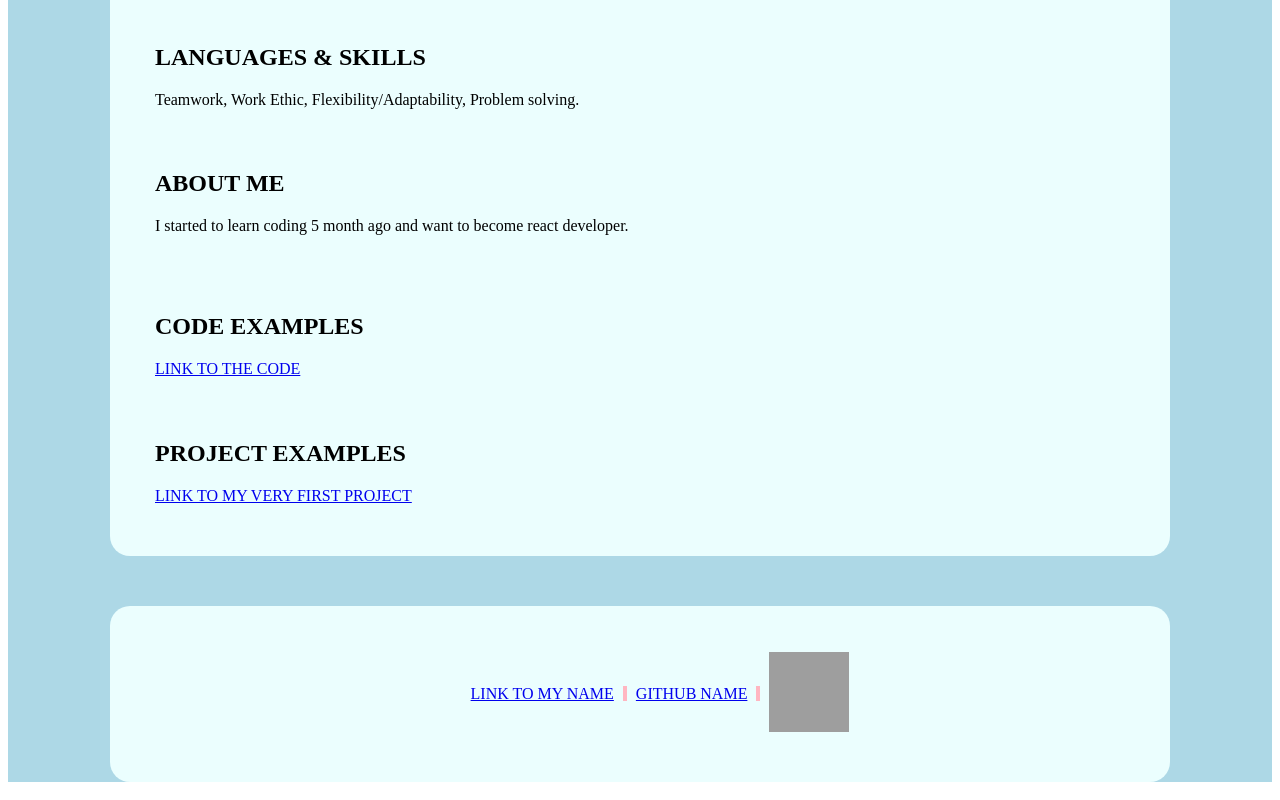
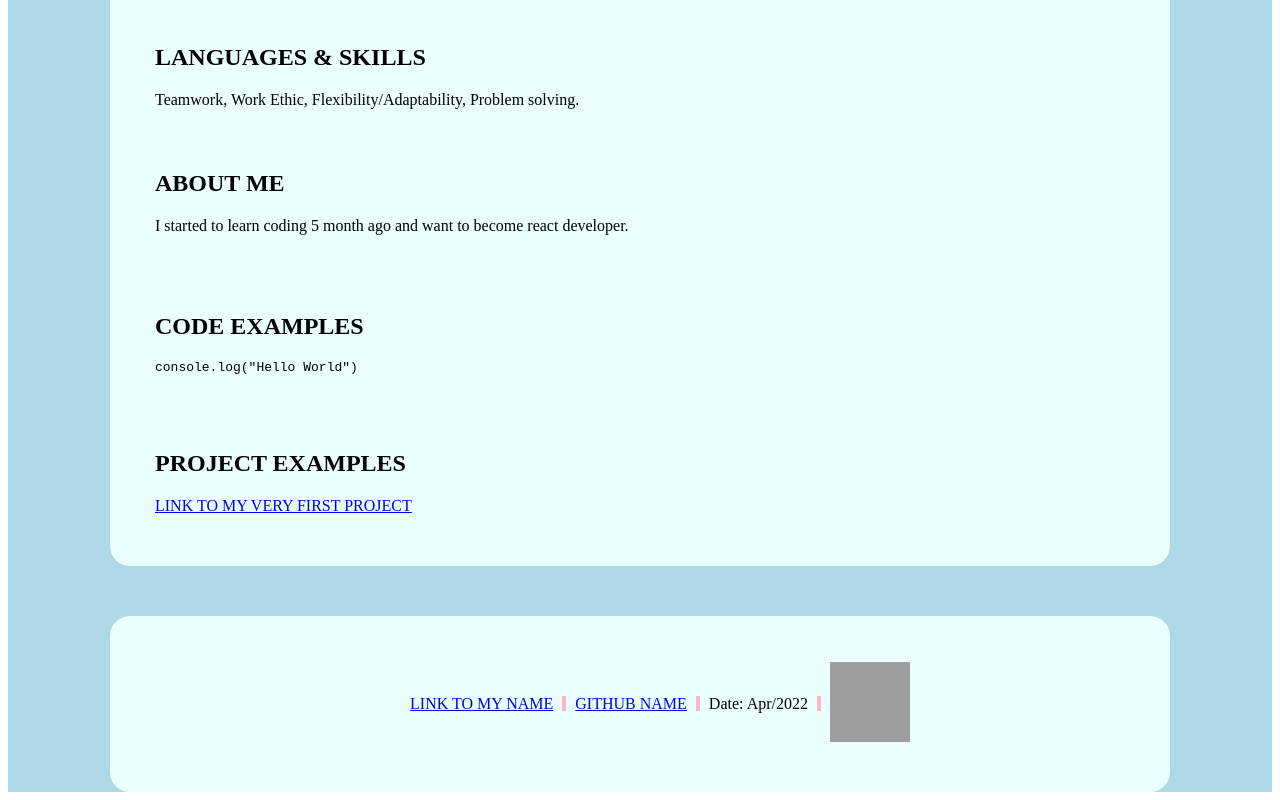
Before and after one commit to tazonadiradze/rsschool-cv, a plain HTML site: page index.html in a window 1280 px wide. Shown: the part 756-1556 px from the top of the page. Drawn offline with Linux system fonts and the light colour scheme; grey boxes are pictures that could not be loaded.

Commit message:
Update index.html

```diff
--- a/index.html
+++ b/index.html
@@ -90,7 +90,7 @@
         <ul class="middlePartUl ">
           <li><h2>CODE EXAMPLES</h2></li>
           <li>
-            <a href="https://github.com/tazonadiradze/redberry">LINK TO THE CODE</a>
+            <pre>console.log("Hello World")</pre>
           </li>
         </ul>
         <ul class="middlePartUl ">
@@ -111,6 +111,8 @@
             <a href="https://github.com/tazonadiradze">GITHUB NAME</a>
           </li>
           <li class="vl1"></li>
+          <li> Date: Apr/2022 </li>
+          <li class="vl1"></li>
           <li>
             <img
               class="logo"
```
